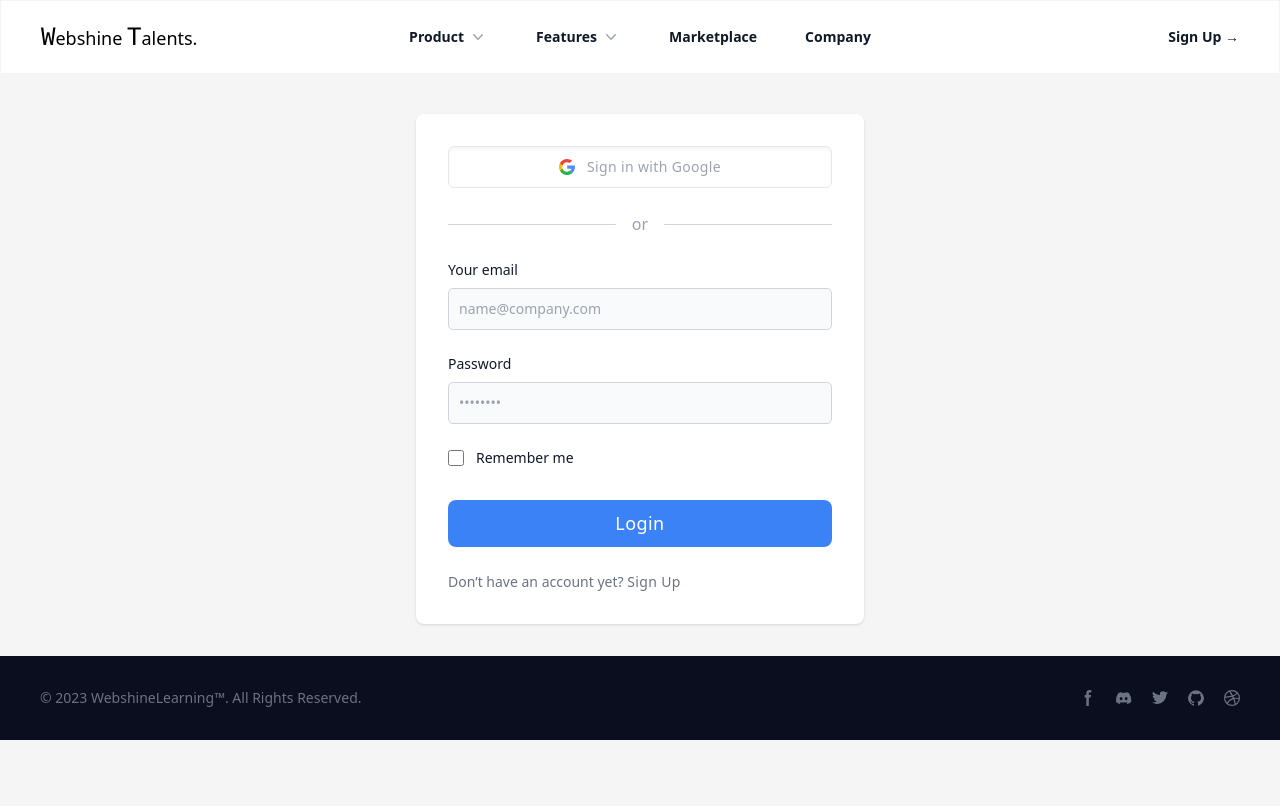
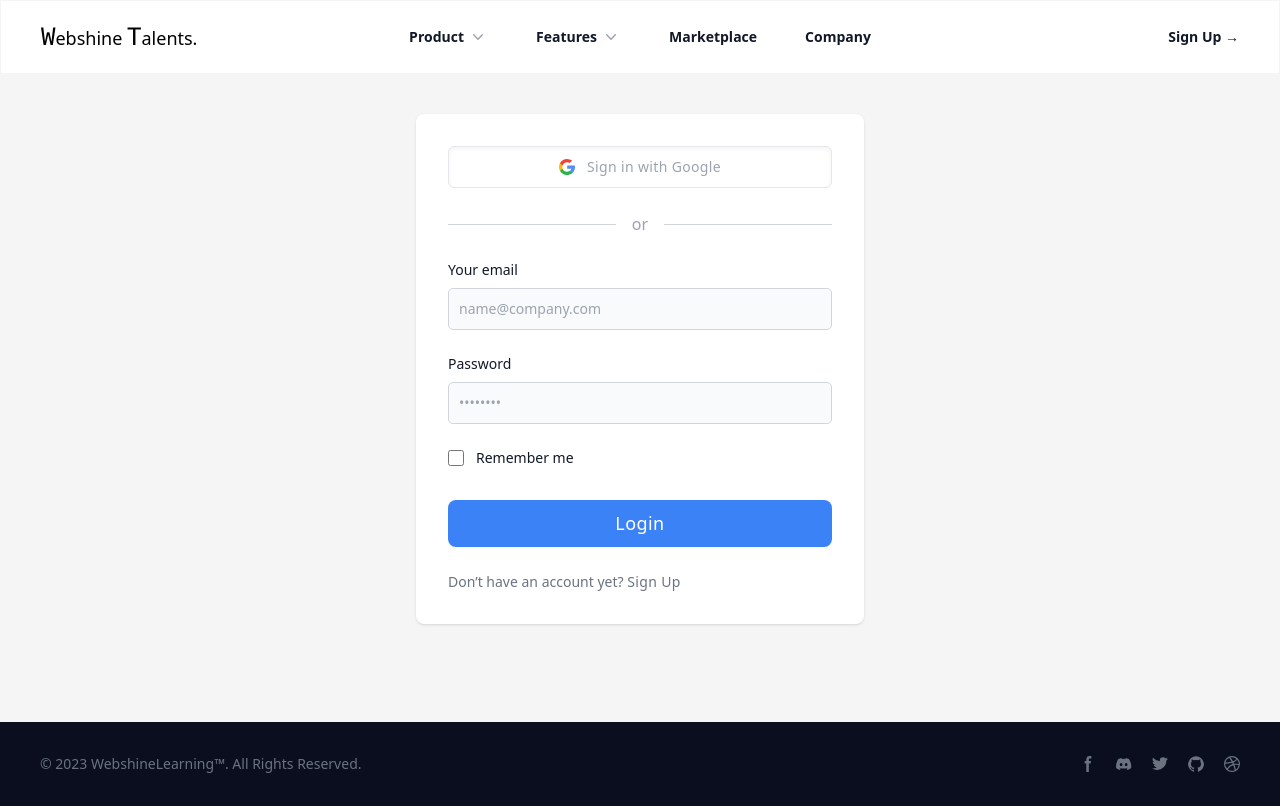
Before and after one commit to vaishnavansakthi/webshinelearning-app-frontend, a React (Vite) app: page / in a window 1280 px wide. Built offline with nearby package versions, Linux system fonts and the light colour scheme.

Commit message:
small fix

```diff
--- a/src/components/organisms/Login/Login.tsx
+++ b/src/components/organisms/Login/Login.tsx
@@ -4,7 +4,6 @@ import { InputBlock } from "../../moleclues"
 const Login = () => {
   return (
     <>
-      <section className="">
         <div className="flex flex-col items-center justify-center">
           <div className="w-full bg-white rounded-lg shadow dark:border md:mt-0 sm:p-2 max-w-[340px] sm:max-w-md xl:p-0">
             <div className="p-6 space-y-4 md:space-y-6 sm:p-8">
@@ -44,7 +43,6 @@ const Login = () => {
             </div>
           </div>
         </div>
-      </section>
     </>
   )
 }
--- a/src/components/organisms/SignUp/SignUp.tsx
+++ b/src/components/organisms/SignUp/SignUp.tsx
@@ -4,7 +4,6 @@ import { InputBlock } from "../../moleclues"
 const SignUp = () => {
   return (
     <>
-      <section className="">
         <div className="flex flex-col items-center justify-center mx-auto sm:p-2 max-w-[340px] sm:max-w-md md:max-h-screen lg:py-0">
           <div className="w-full bg-white rounded-lg shadow dark:border md:mt-0 sm:max-w-md xl:p-0">
             <div className="p-6 space-y-4 md:space-y-6 sm:p-8">
@@ -45,7 +44,6 @@ const SignUp = () => {
             </div>
           </div>
         </div>
-      </section>
     </>
   )
 }
--- a/src/components/templates/Layout/Layout.tsx
+++ b/src/components/templates/Layout/Layout.tsx
@@ -5,7 +5,9 @@ const Layout = ({ children }: { children: React.ReactNode }) => {
   return (
     <>
       <Header />
+      <section className="min-h-[72vh]">
       {children}
+      </section>
       <Footer />
     </>
   )
```
